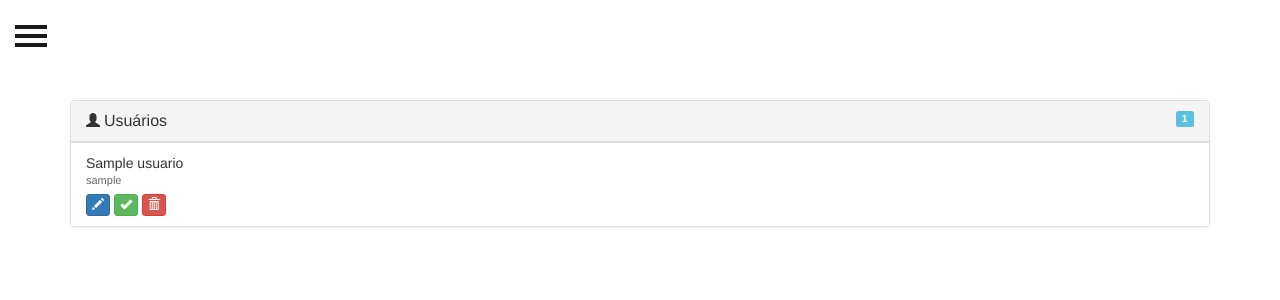
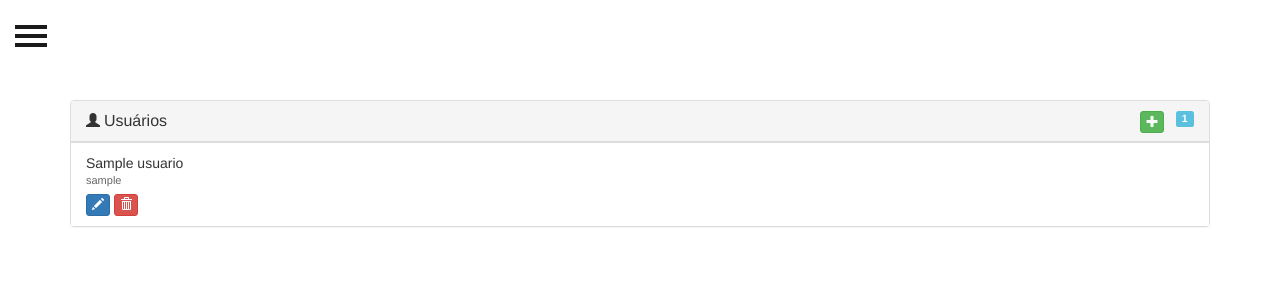
Before and after one commit to rossanorb/reserva_salas, a PHP site: page /user.php in a window 1280 px wide. Shown: the top 300 px of the page. Run offline with PHP 8.4, Linux system fonts and the light colour scheme; tables that the repository leaves empty or names only in its code hold one stand-in row (values such as "Sample post"); some libraries are stand-ins or nearby versions.

Commit message:
alteração views listagem

```diff
--- a/views/salas_list.php
+++ b/views/salas_list.php
@@ -44,7 +44,7 @@
         }
 
         .widget li.list-group-item:hover {
-            background-color: rgba(86, 61, 124, .1);
+            background-color: rgba(200, 200, 124, .1);
         }
 
         .widget .mic-info {
--- a/views/user_list.php
+++ b/views/user_list.php
@@ -38,8 +38,13 @@
             border-top: 1px solid #ddd;
         }
 
+        .widget .btn-new {
+            float: right;
+            margin-right: 1%;
+        }
+
         .widget li.list-group-item:hover {
-            background-color: rgba(86, 61, 124, .1);
+            background-color: rgba(200, 200, 124, .1);
         }
 
         .widget .mic-info {
@@ -101,6 +106,7 @@
                             <span class="glyphicon glyphicon-user"></span>
                             <h3 class="panel-title">Usuários</h3>
                             <span class="label label-info"><?= count($usuarios) ?></span>
+                            <a href="user.php?action=new" class="btn btn-success btn-xs btn-new" title="New"><span class="glyphicon glyphicon-plus"></span></a>
                         </div>
                         <div class="panel-body">
                             <ul class="list-group">
@@ -123,8 +129,6 @@
                                                     <a href="user.php?action=edit&id=<?= $usuario['id'] ?>"
                                                        class="btn btn-primary btn-xs" title="Edit"><span
                                                             class="glyphicon glyphicon-pencil"></span></a>
-                                                    <a href="user.php?action=new" class="btn btn-success btn-xs"
-                                                       title="New"><span class="glyphicon glyphicon-ok"></span></a>
                                                     <a href="user.php?action=delete&id=<?= $usuario['id'] ?>"
                                                        class="btn btn-danger btn-xs" title="Delete"><span
                                                             class="glyphicon glyphicon-trash"></span></a>
```
